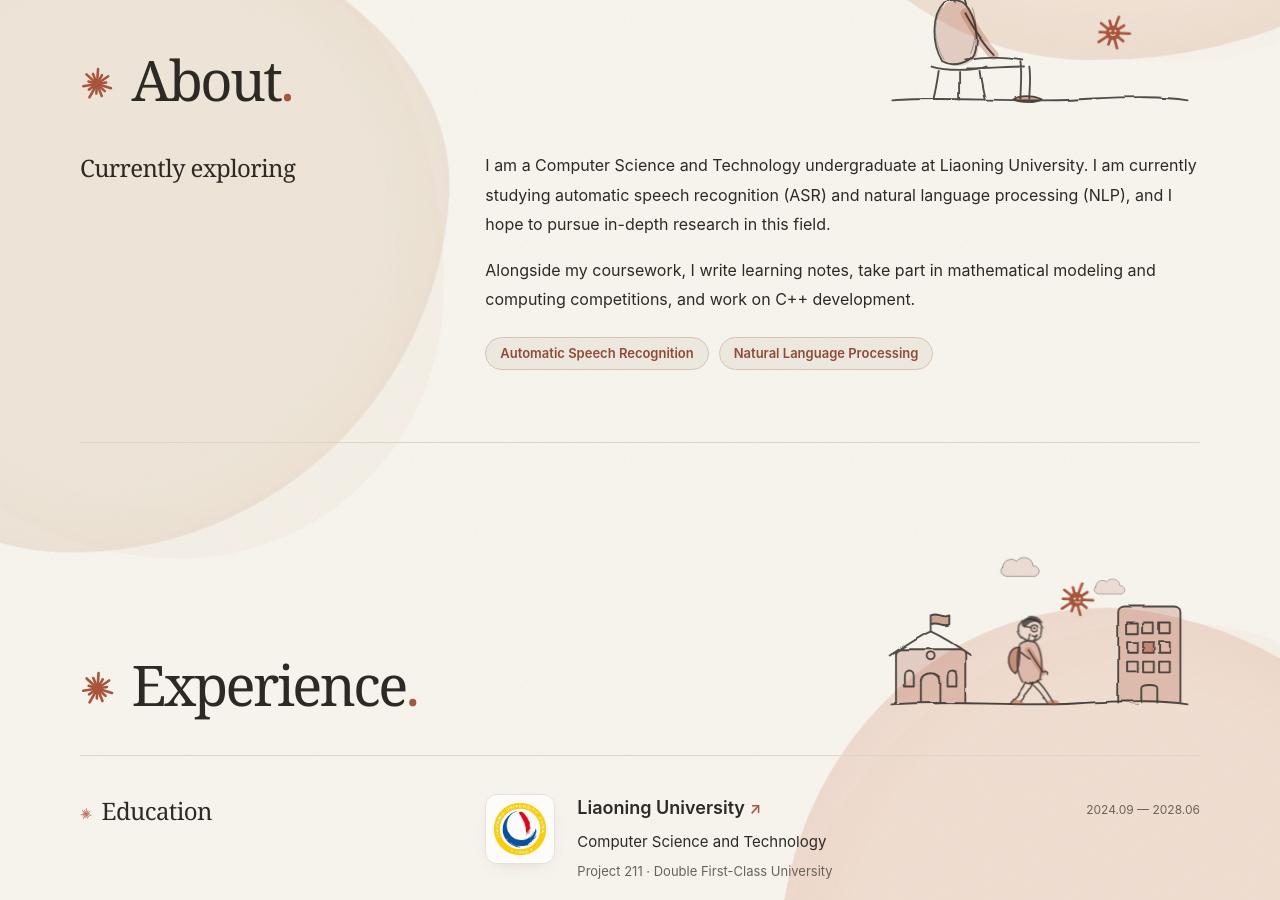
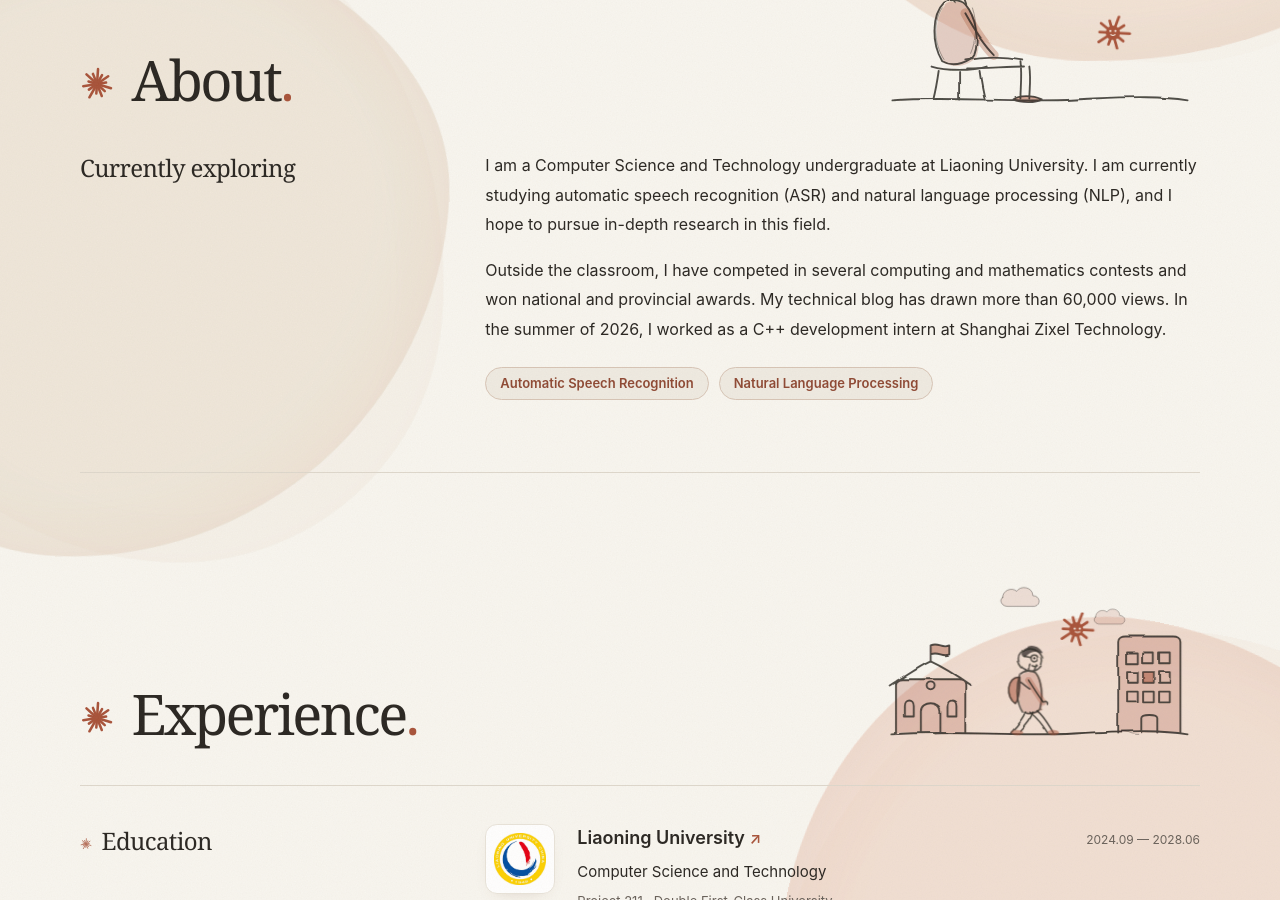
Before and after one commit to Zguoxu/Zguoxu.github.io, a Jekyll site: the page built from index.html, in a window 1280 px wide and 900 px high, scrolled down 834 px. Built offline with Jekyll 4.4.1, drawn with Linux system fonts in a browser that asks for light colours.

Commit message:
Update About paragraph with awards, blog views and internship
Co-Authored-By: Claude Opus 5.5 <noreply@anthropic.com>

```diff
--- a/index.html
+++ b/index.html
@@ -42,7 +42,7 @@ layout: default
     <h3><bdi class="en">Currently exploring</bdi><bdi class="zh">正在探索</bdi></h3>
     <div class="about-text">
       <p><bdi class="en">I am a Computer Science and Technology undergraduate at Liaoning University. I am currently studying automatic speech recognition (ASR) and natural language processing (NLP), and I hope to pursue in-depth research in this field.</bdi><bdi class="zh">我是辽宁大学计算机科学与技术专业的本科生。目前正在学习自动语音识别（ASR）和自然语言处理（NLP），希望能在这一领域深入研究。</bdi></p>
-      <p><bdi class="en">Alongside my coursework, I write learning notes, take part in mathematical modeling and computing competitions, and work on C++ development.</bdi><bdi class="zh">在课程学习之余，我写学习笔记，参加数学建模和计算机类竞赛，并从事 C++ 开发。</bdi></p>
+      <p><bdi class="en">Outside the classroom, I have competed in several computing and mathematics contests and won national and provincial awards. My technical blog has drawn more than 60,000 views. In the summer of 2026, I worked as a C++ development intern at Shanghai Zixel Technology.</bdi><bdi class="zh">课余时间，我参加过多项计算机与数学类竞赛，多次获得国家级、省级奖项。我撰写的技术博客累计阅读量超过 6 万。2026 年暑假，我在上海子虔科技担任 C++ 开发实习生。</bdi></p>
       <div class="about-focus" aria-label="Research interests" data-en="Research interests" data-zh="研究方向"><span class="chip chip-accent"><bdi class="en">Automatic Speech Recognition</bdi><bdi class="zh">自动语音识别</bdi></span><span class="chip chip-accent"><bdi class="en">Natural Language Processing</bdi><bdi class="zh">自然语言处理</bdi></span></div>
     </div>
   </div>
```
